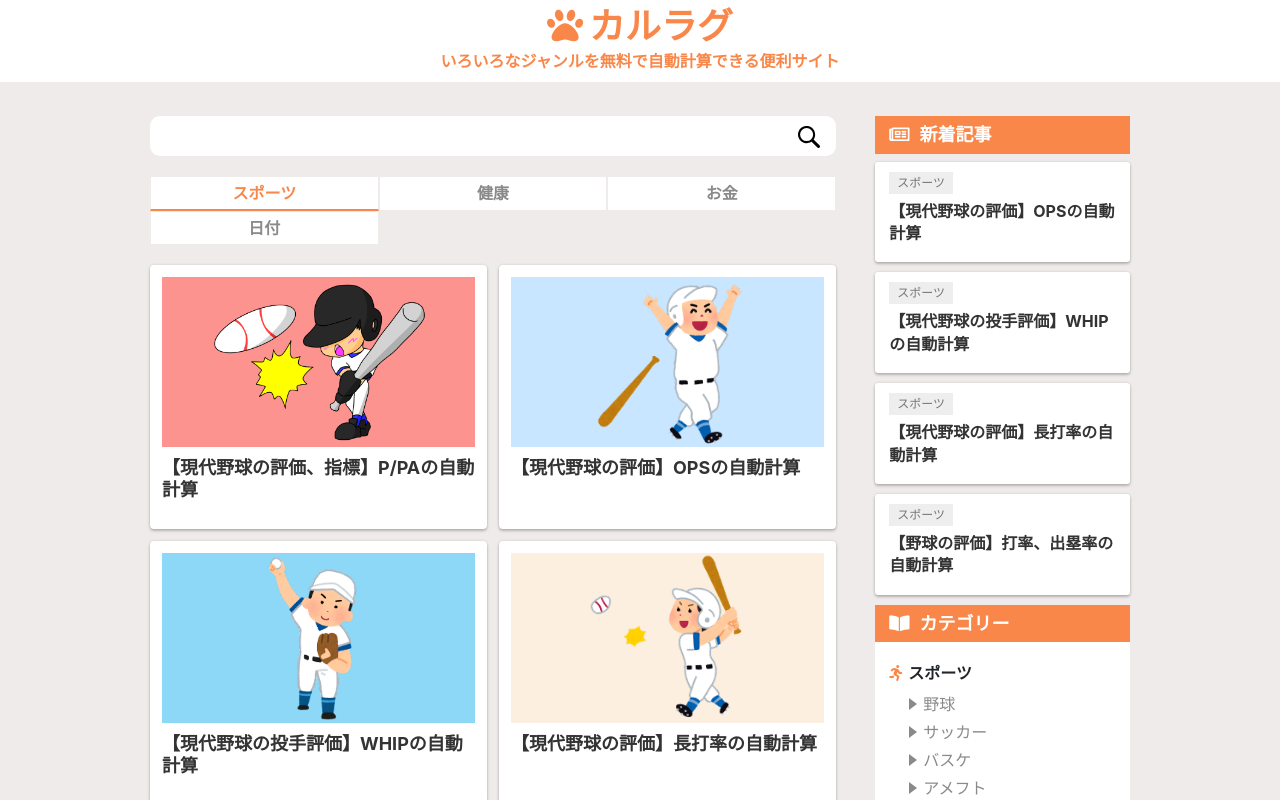
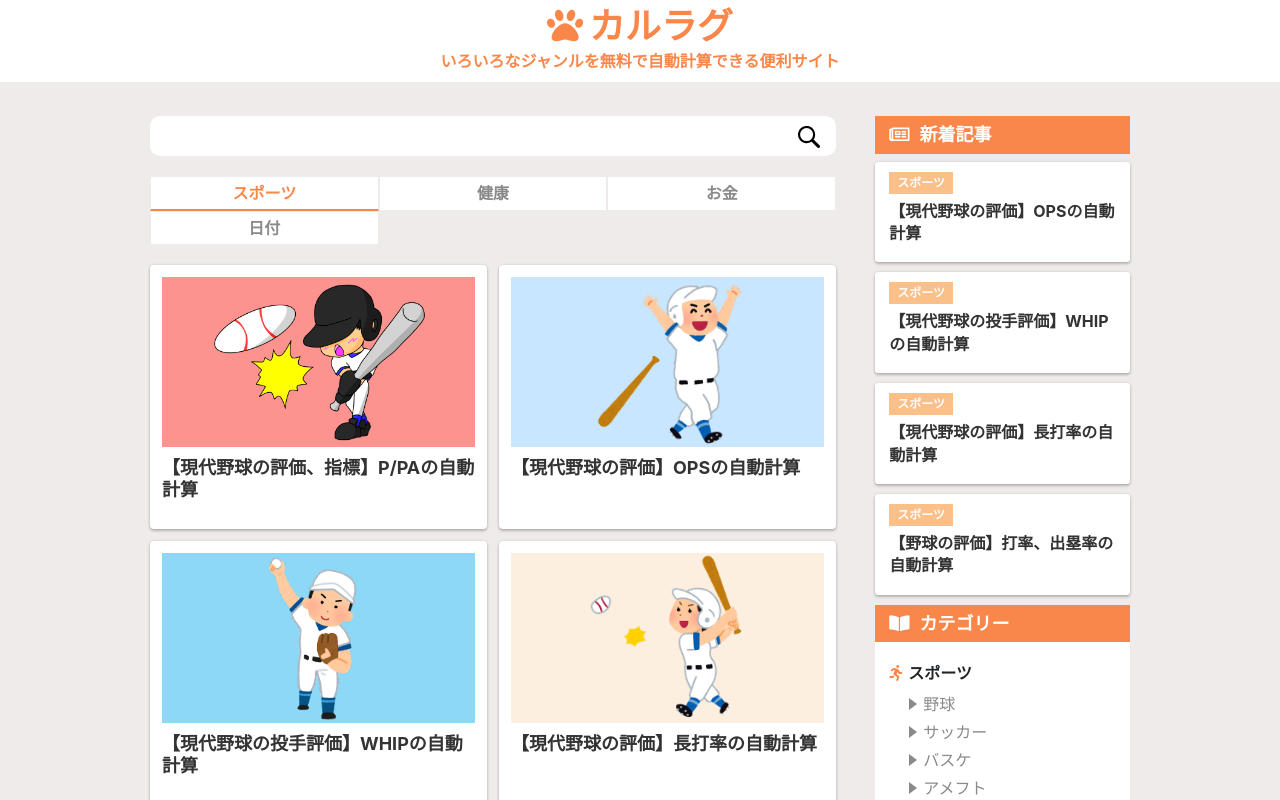
Before and after one commit to rk5155/calragu, a Vue app: page / in a window 1280 px wide. Shown: the top 800 px of the page. Built offline with nearby package versions, Linux system fonts and the light colour scheme; a web font is replaced by a local one.

Commit message:
CSS調整

```diff
--- a/src/assets/scss/article.scss
+++ b/src/assets/scss/article.scss
@@ -13,7 +13,7 @@
         font-size: 22px;
         margin: 60px 0 28px;
         font-weight: bold;
-        background-color: #F7F7F7;
+        background-color: $lightGray;
         padding: 12px 16px;
         border-left: 5px solid $mainColor;
     }
--- a/src/assets/scss/variables.scss
+++ b/src/assets/scss/variables.scss
@@ -1,7 +1,9 @@
 $bodyColor: #F0EBEB;
 $mainColor: #F9874A;
+$subColor: #FBC08A;
 $textColor: #333333;
 $textColor2: #8a8a8a;
+$lightGray: #F7F7F7;
 
 @mixin imgBackground($color) {
     background-color: $color;
--- a/src/components/MainRight.vue
+++ b/src/components/MainRight.vue
@@ -139,8 +139,9 @@ export default {
     .main-right-articles__category {
         display: inline-block;
         font-size: 12px;
-        background-color: #eeeeee;
-        color: #777777;
+        background-color: $subColor;
+        color: #ffffff;
+        font-weight: bold;
         padding: 2px 8px;
         margin-bottom: 6px;
         vertical-align: middle;
```
